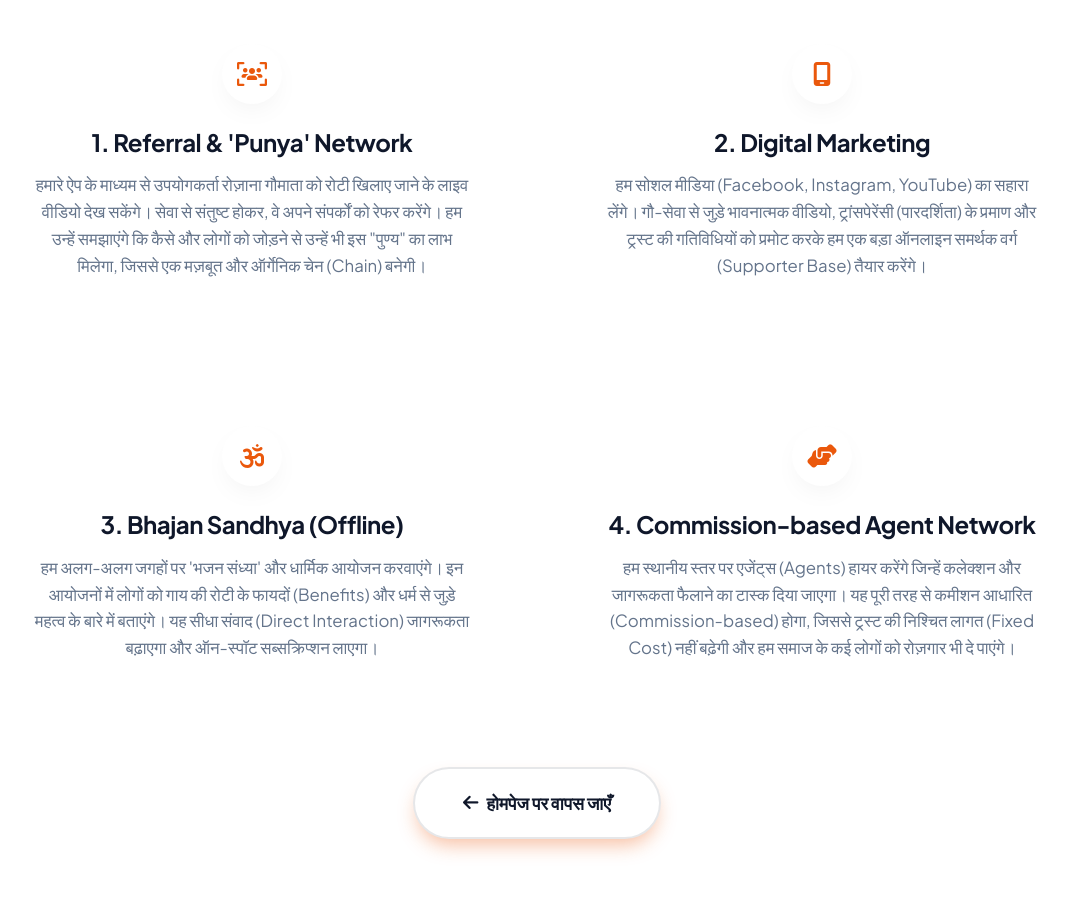
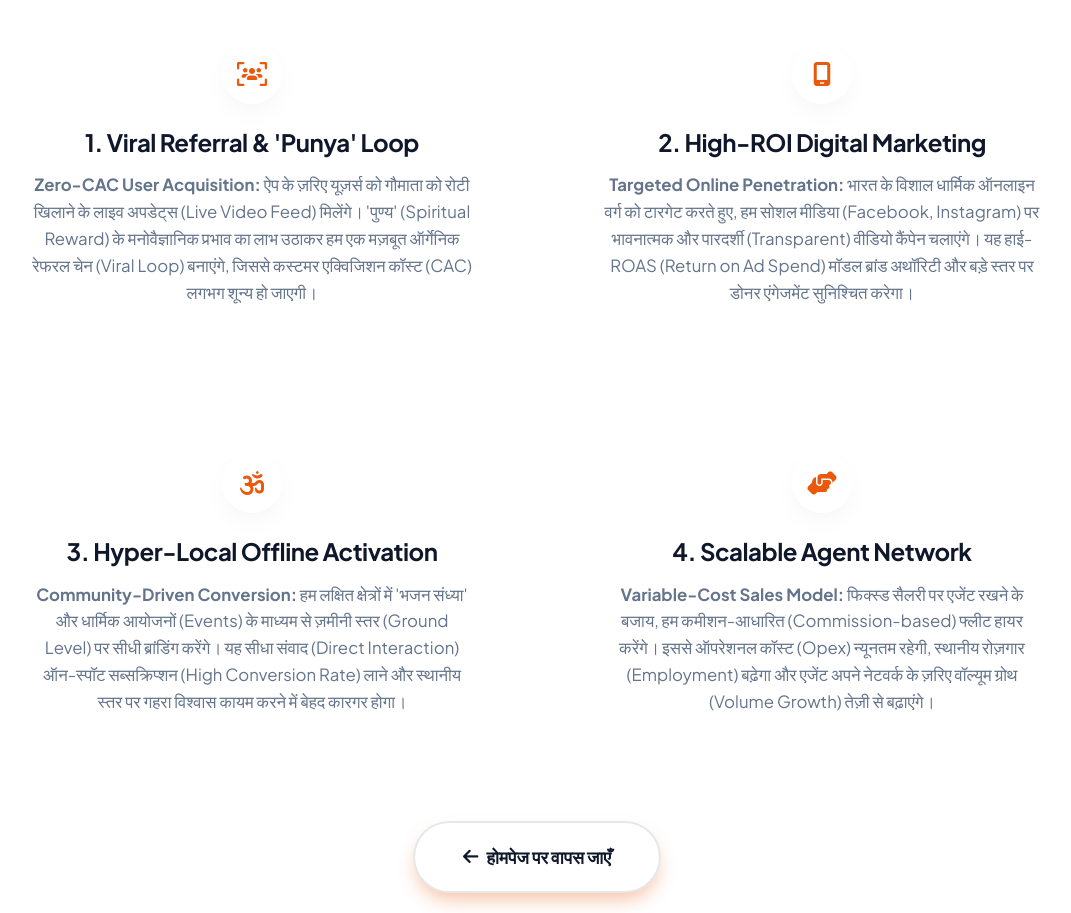
Before and after one commit to me-shekhawat/ekroti, a plain HTML site: page marketing.html in a window 1280 px wide. Shown: the part 619-1532 px from the top of the page, without its empty margins (103-1174 px from the left). Drawn offline with nearby package versions, Linux system fonts and the light colour scheme; a web font is replaced by a local one.

Commit message:
Update marketing page content for investor pitch deck

```diff
--- a/marketing.html
+++ b/marketing.html
@@ -83,47 +83,47 @@
     <section class="section section-bg-white">
         <div class="container">
             <div class="grid-2">
-                <!-- Point 1 -->
+                <!-- Point 1: Viral Loop & Referral -->
                 <div class="esg-card" data-aos="fade-up" data-aos-delay="100">
                     <div class="esg-icon">
                         <i class="fa-solid fa-users-viewfinder"></i>
                     </div>
-                    <h3 style="font-size: 1.5rem; margin-bottom: 1rem;">1. Referral & 'Punya' Network</h3>
+                    <h3 style="font-size: 1.5rem; margin-bottom: 1rem;">1. Viral Referral & 'Punya' Loop</h3>
                     <p style="color: var(--text-muted); font-size: 1.05rem;">
-                        हमारे ऐप के माध्यम से उपयोगकर्ता रोज़ाना गौमाता को रोटी खिलाए जाने के लाइव वीडियो देख सकेंगे। सेवा से संतुष्ट होकर, वे अपने संपर्कों को रेफर करेंगे। हम उन्हें समझाएंगे कि कैसे और लोगों को जोड़ने से उन्हें भी इस "पुण्य" का लाभ मिलेगा, जिससे एक मज़बूत और ऑर्गेनिक चेन (Chain) बनेगी।
+                        <strong>Zero-CAC User Acquisition:</strong> ऐप के ज़रिए यूज़र्स को गौमाता को रोटी खिलाने के लाइव अपडेट्स (Live Video Feed) मिलेंगे। 'पुण्य' (Spiritual Reward) के मनोवैज्ञानिक प्रभाव का लाभ उठाकर हम एक मज़बूत ऑर्गेनिक रेफरल चेन (Viral Loop) बनाएंगे, जिससे कस्टमर एक्विजिशन कॉस्ट (CAC) लगभग शून्य हो जाएगी।
                     </p>
                 </div>
 
-                <!-- Point 2 -->
+                <!-- Point 2: Digital Marketing -->
                 <div class="esg-card" data-aos="fade-up" data-aos-delay="200">
                     <div class="esg-icon">
                         <i class="fa-solid fa-mobile-screen"></i>
                     </div>
-                    <h3 style="font-size: 1.5rem; margin-bottom: 1rem;">2. Digital Marketing</h3>
+                    <h3 style="font-size: 1.5rem; margin-bottom: 1rem;">2. High-ROI Digital Marketing</h3>
                     <p style="color: var(--text-muted); font-size: 1.05rem;">
-                        हम सोशल मीडिया (Facebook, Instagram, YouTube) का सहारा लेंगे। गौ-सेवा से जुड़े भावनात्मक वीडियो, ट्रांसपेरेंसी (पारदर्शिता) के प्रमाण और ट्रस्ट की गतिविधियों को प्रमोट करके हम एक बड़ा ऑनलाइन समर्थक वर्ग (Supporter Base) तैयार करेंगे।
+                        <strong>Targeted Online Penetration:</strong> भारत के विशाल धार्मिक ऑनलाइन वर्ग को टारगेट करते हुए, हम सोशल मीडिया (Facebook, Instagram) पर भावनात्मक और पारदर्शी (Transparent) वीडियो कैंपेन चलाएंगे। यह हाई-ROAS (Return on Ad Spend) मॉडल ब्रांड अथॉरिटी और बड़े स्तर पर डोनर एंगेजमेंट सुनिश्चित करेगा।
                     </p>
                 </div>
 
-                <!-- Point 3 -->
+                <!-- Point 3: Offline Activation -->
                 <div class="esg-card" data-aos="fade-up" data-aos-delay="300">
                     <div class="esg-icon">
                         <i class="fa-solid fa-om"></i>
                     </div>
-                    <h3 style="font-size: 1.5rem; margin-bottom: 1rem;">3. Bhajan Sandhya (Offline)</h3>
+                    <h3 style="font-size: 1.5rem; margin-bottom: 1rem;">3. Hyper-Local Offline Activation</h3>
                     <p style="color: var(--text-muted); font-size: 1.05rem;">
-                        हम अलग-अलग जगहों पर 'भजन संध्या' और धार्मिक आयोजन करवाएंगे। इन आयोजनों में लोगों को गाय की रोटी के फायदों (Benefits) और धर्म से जुड़े महत्व के बारे में बताएंगे। यह सीधा संवाद (Direct Interaction) जागरूकता बढ़ाएगा और ऑन-स्पॉट सब्सक्रिप्शन लाएगा।
+                        <strong>Community-Driven Conversion:</strong> हम लक्षित क्षेत्रों में 'भजन संध्या' और धार्मिक आयोजनों (Events) के माध्यम से ज़मीनी स्तर (Ground Level) पर सीधी ब्रांडिंग करेंगे। यह सीधा संवाद (Direct Interaction) ऑन-स्पॉट सब्सक्रिप्शन (High Conversion Rate) लाने और स्थानीय स्तर पर गहरा विश्वास कायम करने में बेहद कारगर होगा।
                     </p>
                 </div>
 
-                <!-- Point 4 -->
+                <!-- Point 4: Variable Cost Sales Network -->
                 <div class="esg-card" data-aos="fade-up" data-aos-delay="400">
                     <div class="esg-icon">
                         <i class="fa-solid fa-handshake-angle"></i>
                     </div>
-                    <h3 style="font-size: 1.5rem; margin-bottom: 1rem;">4. Commission-based Agent Network</h3>
+                    <h3 style="font-size: 1.5rem; margin-bottom: 1rem;">4. Scalable Agent Network</h3>
                     <p style="color: var(--text-muted); font-size: 1.05rem;">
-                        हम स्थानीय स्तर पर एजेंट्स (Agents) हायर करेंगे जिन्हें कलेक्शन और जागरूकता फैलाने का टास्क दिया जाएगा। यह पूरी तरह से कमीशन आधारित (Commission-based) होगा, जिससे ट्रस्ट की निश्चित लागत (Fixed Cost) नहीं बढ़ेगी और हम समाज के कई लोगों को रोज़गार भी दे पाएंगे।
+                        <strong>Variable-Cost Sales Model:</strong> फिक्स्ड सैलरी पर एजेंट रखने के बजाय, हम कमीशन-आधारित (Commission-based) फ्लीट हायर करेंगे। इससे ऑपरेशनल कॉस्ट (Opex) न्यूनतम रहेगी, स्थानीय रोज़गार (Employment) बढ़ेगा और एजेंट अपने नेटवर्क के ज़रिए वॉल्यूम ग्रोथ (Volume Growth) तेज़ी से बढ़ाएंगे।
                     </p>
                 </div>
             </div>
```
